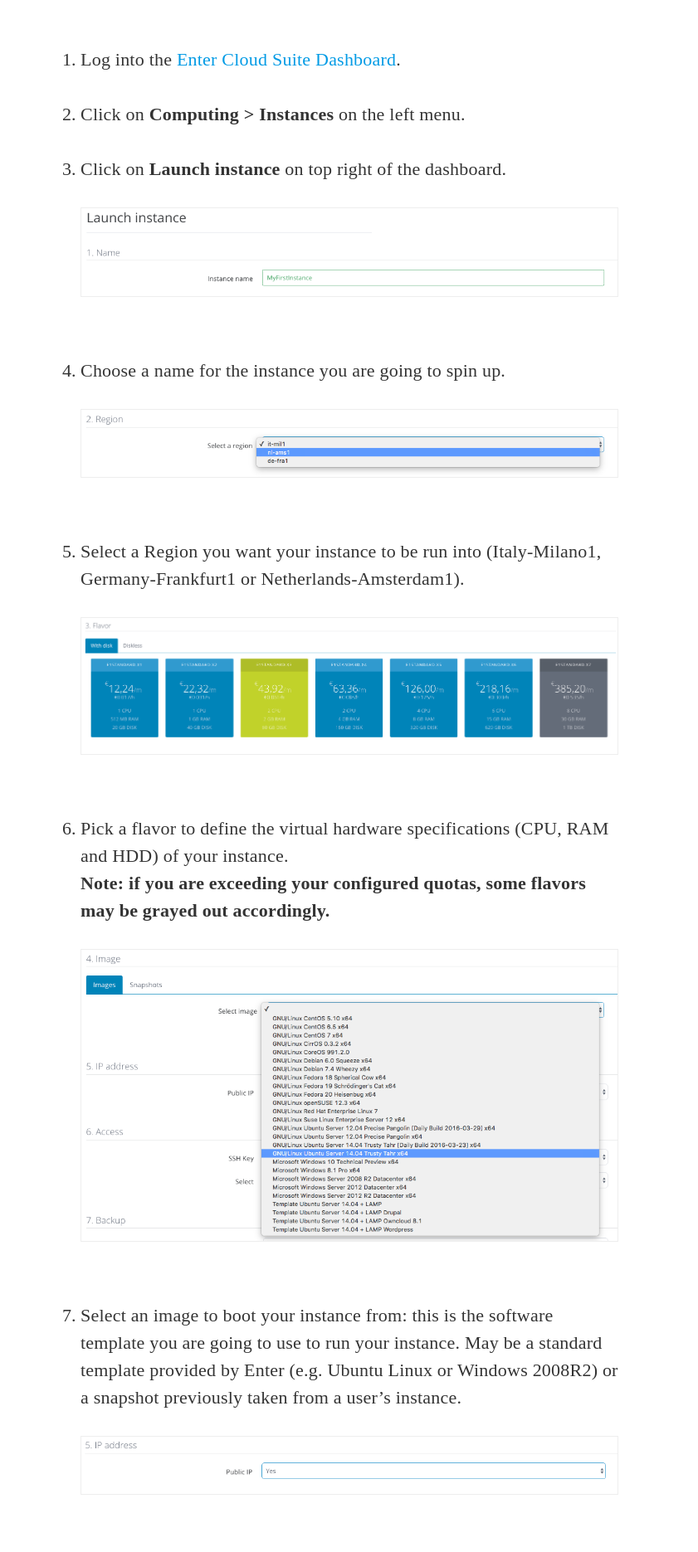
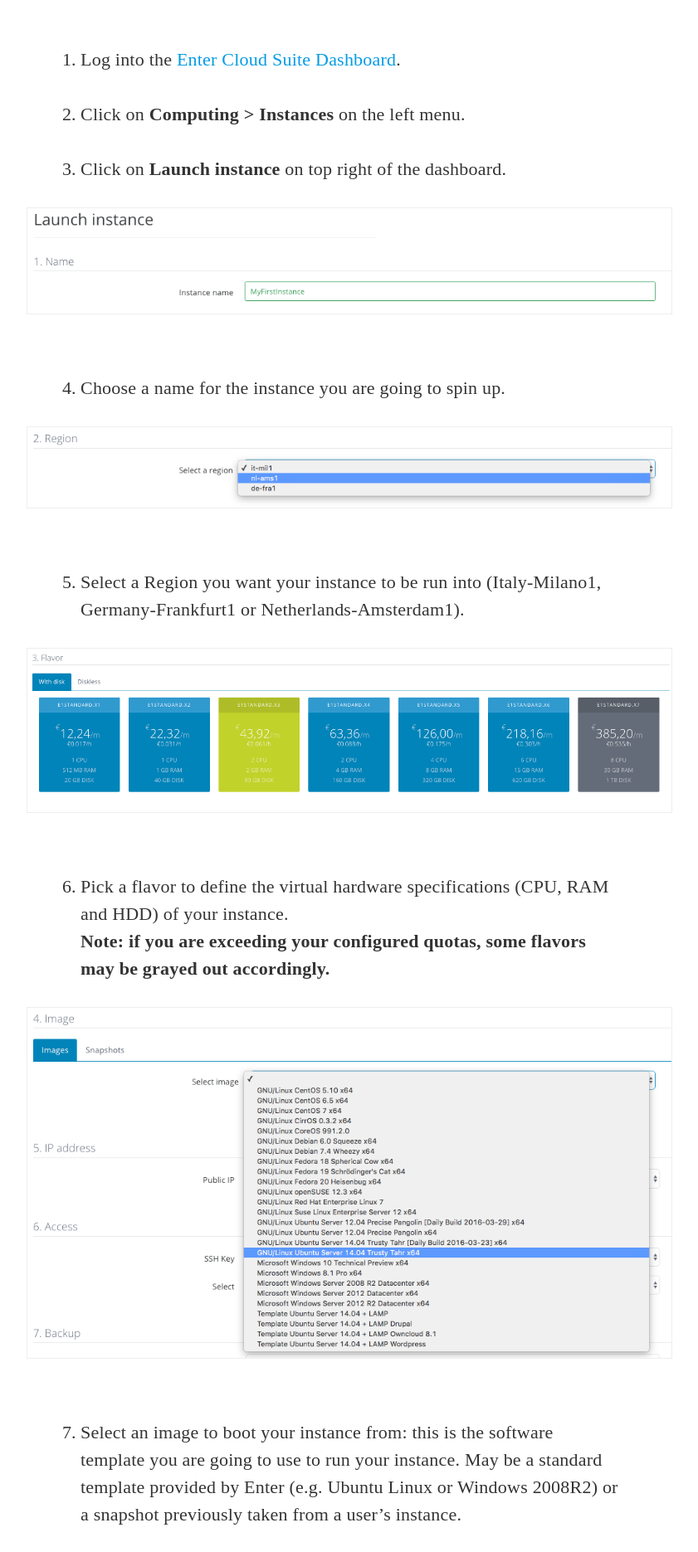
Before and after one commit to entercloudsuite/entercloudsuite.github.io, a Jekyll site: the page built from _posts/2016-03-29-how-to-boot-your-first-instance.markdown, in a window 1280 px wide. Shown: the part 506-2377 px from the top of the page at 83% size, without its empty margins (230-1071 px from the left). Built offline with Jekyll 4.4.1, drawn with Linux system fonts in a browser that asks for light colours; nearby versions of some CDN libraries; some web fonts are replaced.

Commit message:
fix css images

```diff
--- a/_sass/_images.scss
+++ b/_sass/_images.scss
@@ -62,9 +62,17 @@
 }
 
 .responsive-guide-img {
-  width: 100%;
+  width: 120%;
   height: auto;
   margin-top: 30px;
   margin-bottom: 30px;
+  margin-left: -10%;
   border: 1px solid #eee;
 }
+
+@media (max-width: 1024px) {
+  .responsive-guide-img {
+    width: 100%;
+    margin-left: 0;
+  }
+}
```
